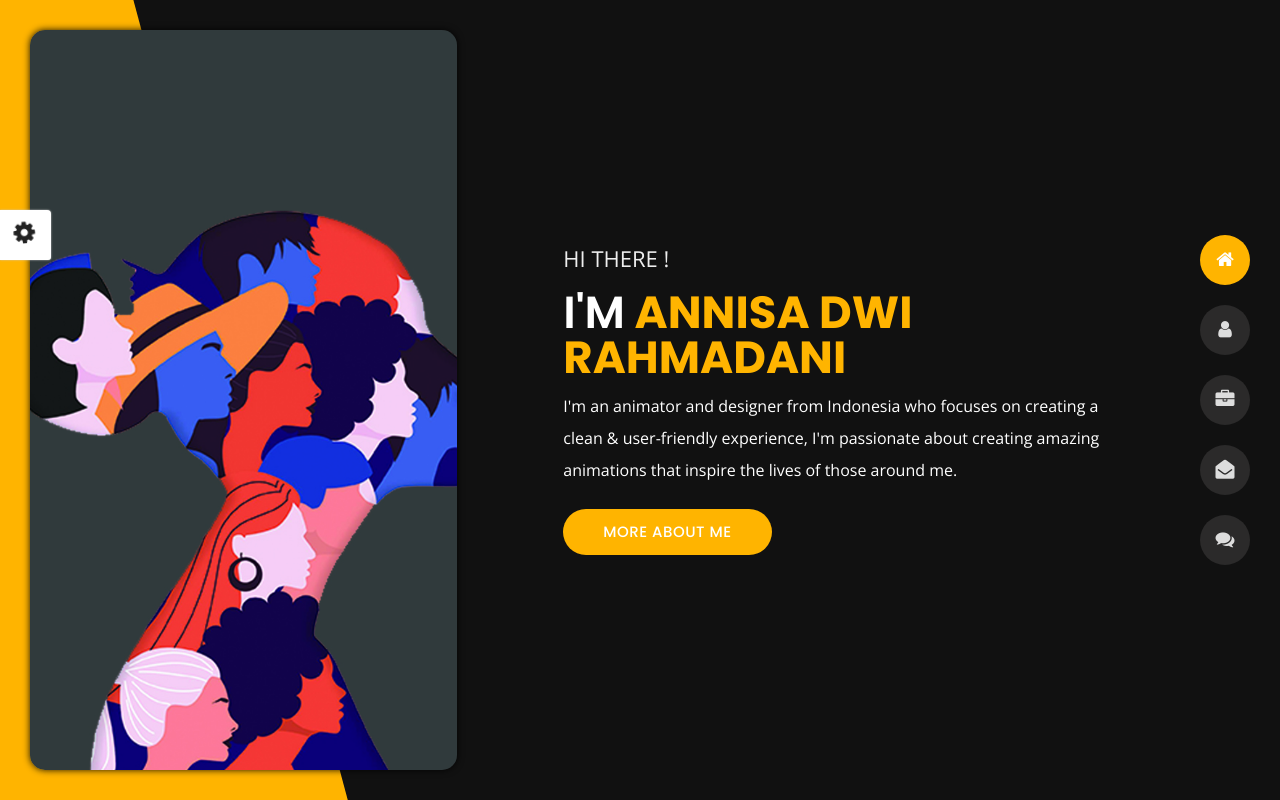
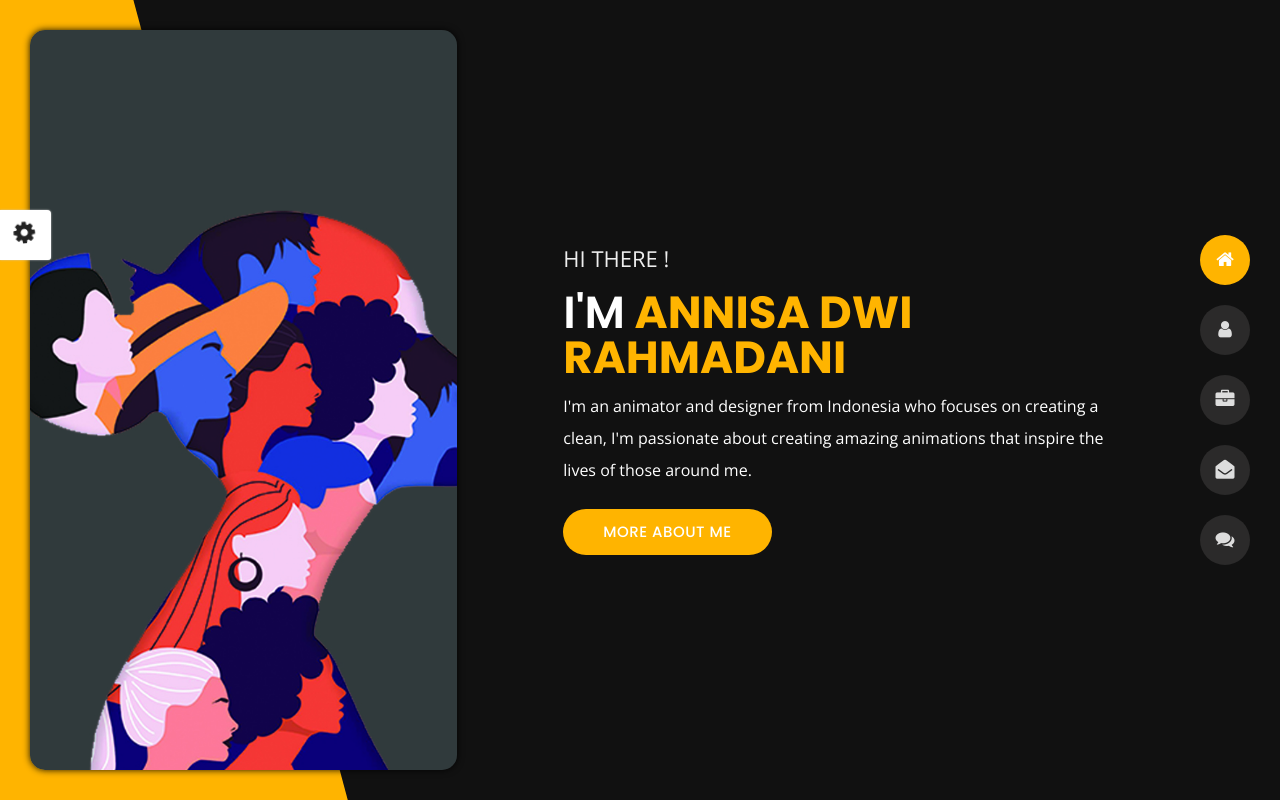
Before and after one commit to annisdr/annisdr.github.io, a plain HTML site: page index.html in a window 1280 px wide. Drawn offline with nearby package versions, Linux system fonts and the light colour scheme.

Commit message:
Mengubah Deskripsi

```diff
--- a/index.html
+++ b/index.html
@@ -146,7 +146,7 @@
                 <img src="img/img-mobile.jpg" class="img-fluid main-img-mobile d-none d-sm-block d-lg-none" alt="my picture" />
                 <h6 class="text-uppercase open-sans-font mb-0 d-block d-sm-none d-lg-block">hi there !</h6>
                 <h1 class="text-uppercase poppins-font"><span>I'm</span> Annisa Dwi Rahmadani</h1>
-                <p class="open-sans-font">I'm an animator and designer from Indonesia who focuses on creating a clean & user-friendly experience, I'm passionate about creating amazing animations that inspire the lives of those around me.</p>
+                <p class="open-sans-font">I'm an animator and designer from Indonesia who focuses on creating a clean, I'm passionate about creating amazing animations that inspire the lives of those around me.</p>
                 <a href="about.html" class="btn btn-about">more about me</a>
             </div>
         </div>
```
